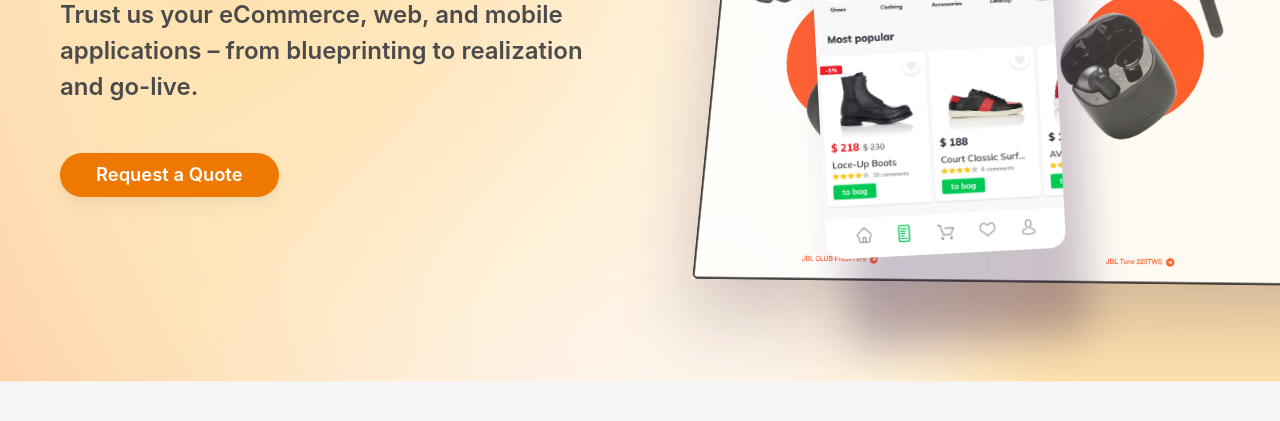
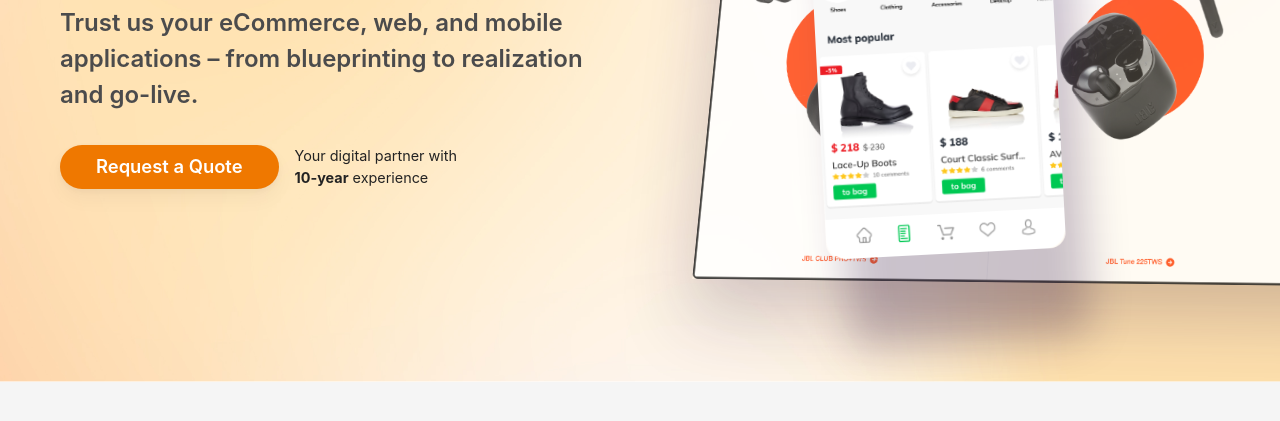
Before and after one commit to huntercront/Hero-animated, a plain HTML site: page index.html in a window 1280 px wide. Shown: the part 355-776 px from the top of the page. Drawn offline with Linux system fonts and the light colour scheme.

Commit message:
add test

```diff
--- a/css/style.css
+++ b/css/style.css
@@ -447,6 +447,15 @@ template {
     font-size: 1.15rem;
     border: none;
     padding: 0.5rem 2.25rem;
-    margin-top: 2rem;
+    margin-right: 1rem;
     cursor: pointer;
 }
+
+.button-container {
+    margin-top: 2rem;
+}
+
+.small-descr {
+    font-size: 0.9rem;
+    max-width: 11rem;
+}
--- a/index.html
+++ b/index.html
@@ -21,7 +21,10 @@
                     </h1>
                     <p class="sub-title">Trust us your eCommerce, web, and mobile applications – from blueprinting to realization and go-live.</p>
 
-                    <button class="hero-button">Request a Quote</button>
+                    <div class="button-container c-s">
+                        <button class="hero-button">Request a Quote</button>
+                        <span class="small-descr">Your digital partner with <strong>10-year</strong> experience</span>
+                    </div>
                 </div>
                 <div class="hero-anim">
                     <div class="hero-anim-inner c-c">
```
